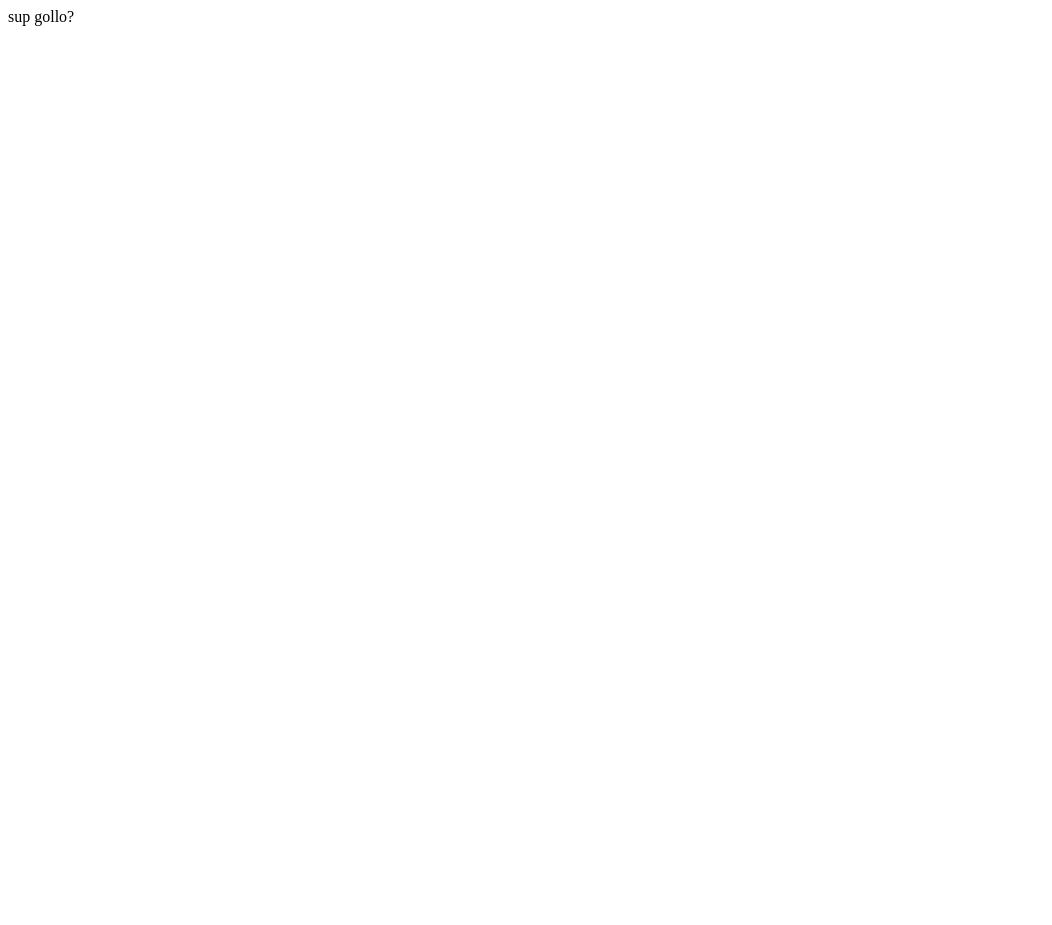
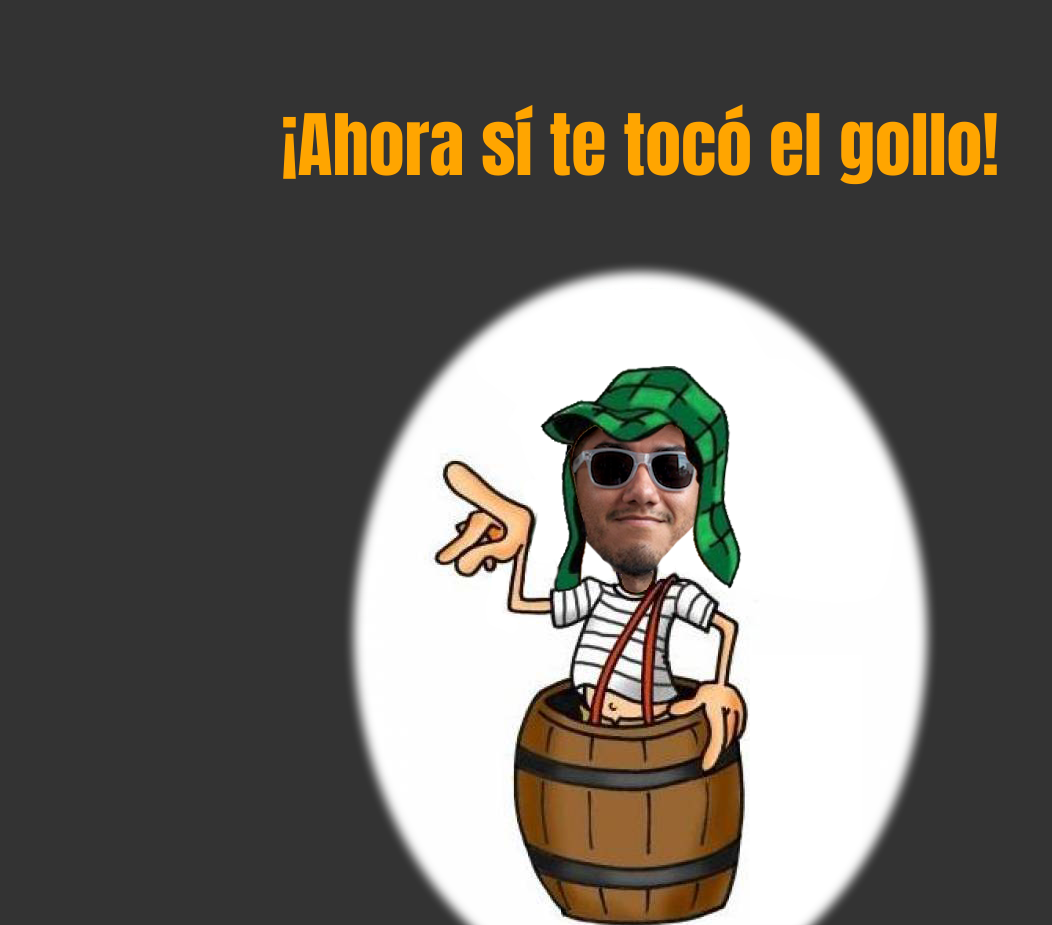
Before and after one commit to Gollo17/gollo17.github.com, a plain HTML site: page index.html in a window 1280 px wide. Shown: the top 925 px of the page, without its empty margins (0-1052 px from the left). Before the commit the page ends 800 px from the top, so only its background shows below. Drawn offline with Linux system fonts and the light colour scheme.

Commit message:
formats homepage

```diff
--- a/index.html
+++ b/index.html
@@ -1 +1,30 @@
-sup gollo?
+<html>
+<head>
+  <title>Gollo vive aqui</title>
+  <style>
+    body {
+      color: white;
+      background-color: #333;
+      margin: 5em auto 0;
+      padding: 0;
+      font-size: 18px;
+      text-align: center;
+    }
+    body h1 {
+      color: orange;
+      font-family: impact, 'helvetica neueu', sans-serif;
+      font-family: 2em;
+      font-size: 4em;
+    }
+    body img {
+      margin: auto;
+    }
+  </style>
+</head>
+<body>
+
+  <h1>&iexcl;Ahora s&iacute; te toc&oacute; el gollo!</h1>
+  <img src="images/gollo-del-ocho.png">
+
+</body>
+</html>
```
Also changed, not shown: images/gollo-del-ocho.png (added).
